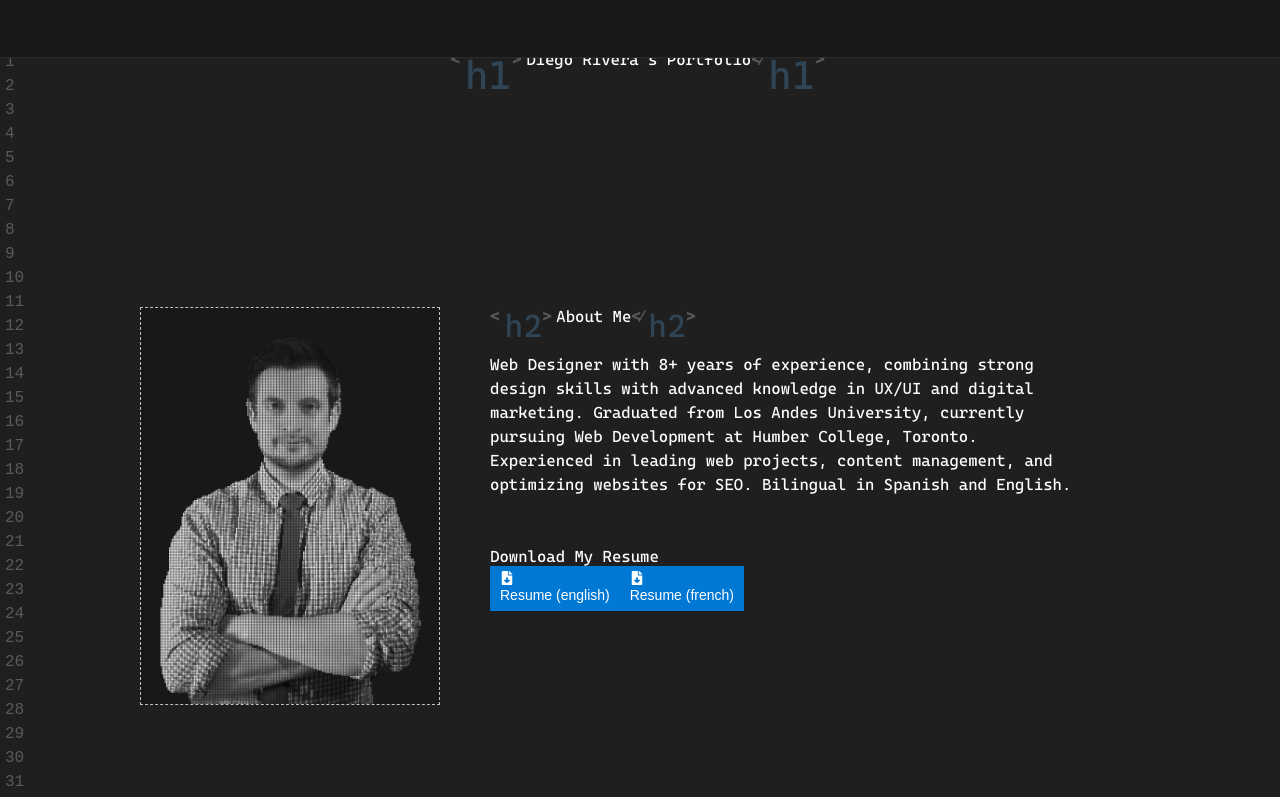
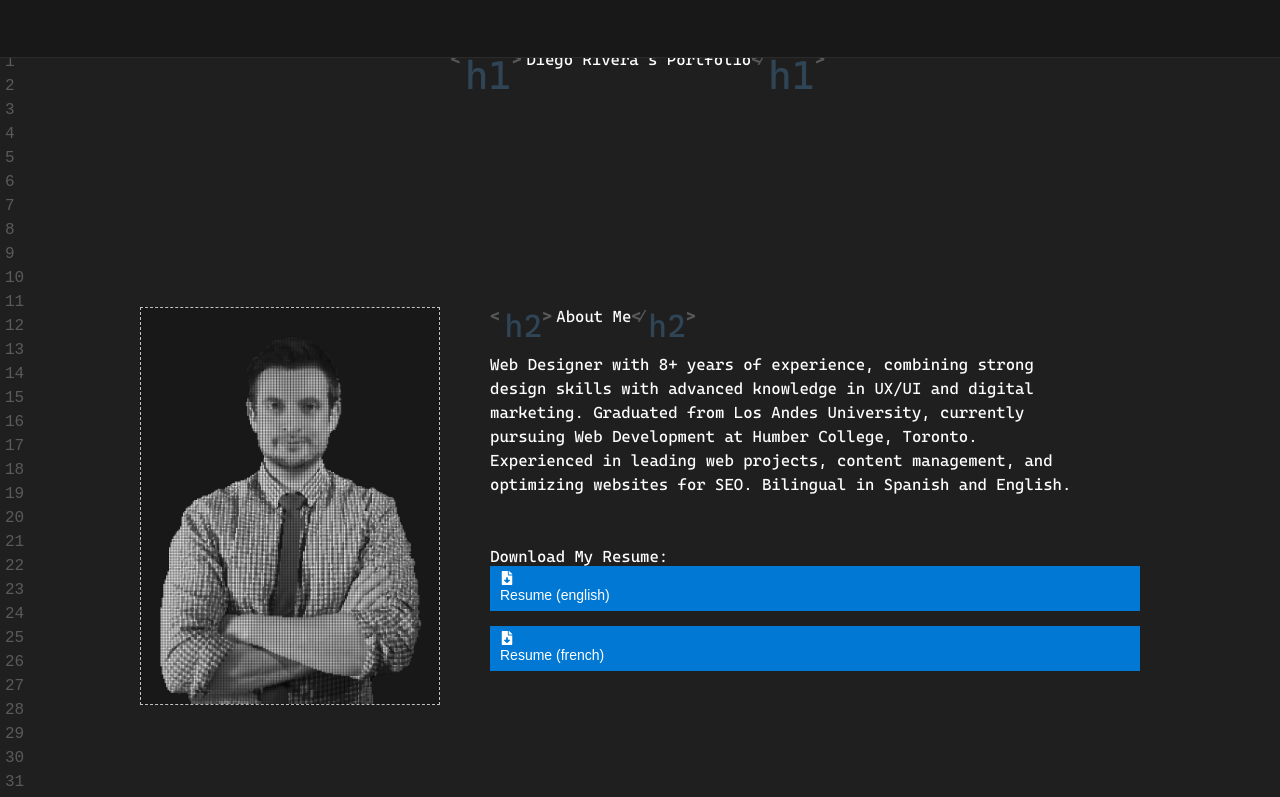
Before and after one commit to diegoarivera35/PortfolioFrontEnd, a React (Vite) app: page / in a window 1280 px wide. Shown: the top 797 px of the page. Built offline with nearby package versions, Linux system fonts and the light colour scheme; no server answers.

Commit message:
fixxing resume btn styles 2

```diff
--- a/src/components/DownloadPDF.jsx
+++ b/src/components/DownloadPDF.jsx
@@ -7,9 +7,12 @@ function DownloadPDF() {
 
   return (
     <div className="download-container">
-      <h4>Download My Resume</h4>
+      <h4>Download My Resume:</h4>
+      <div className="resumeBtnContainer">
+
       <a href={pdfUrlEN} download="Diego_Rivera_Resume_English.pdf" className="download-link"><FaFileDownload/>Resume (english)</a>
       <a href={pdfUrlFR} download="Diego_Rivera_Resume_French.pdf" className="download-link"><FaFileDownload/>Resume (french)</a>
+      </div>
 
 
     </div>
--- a/src/styles/App.css
+++ b/src/styles/App.css
@@ -1163,6 +1163,10 @@ th {
   gap: 15px;
 }
 
+.resumeBtnContainer a{
+
+}
+
 
 
 
```
